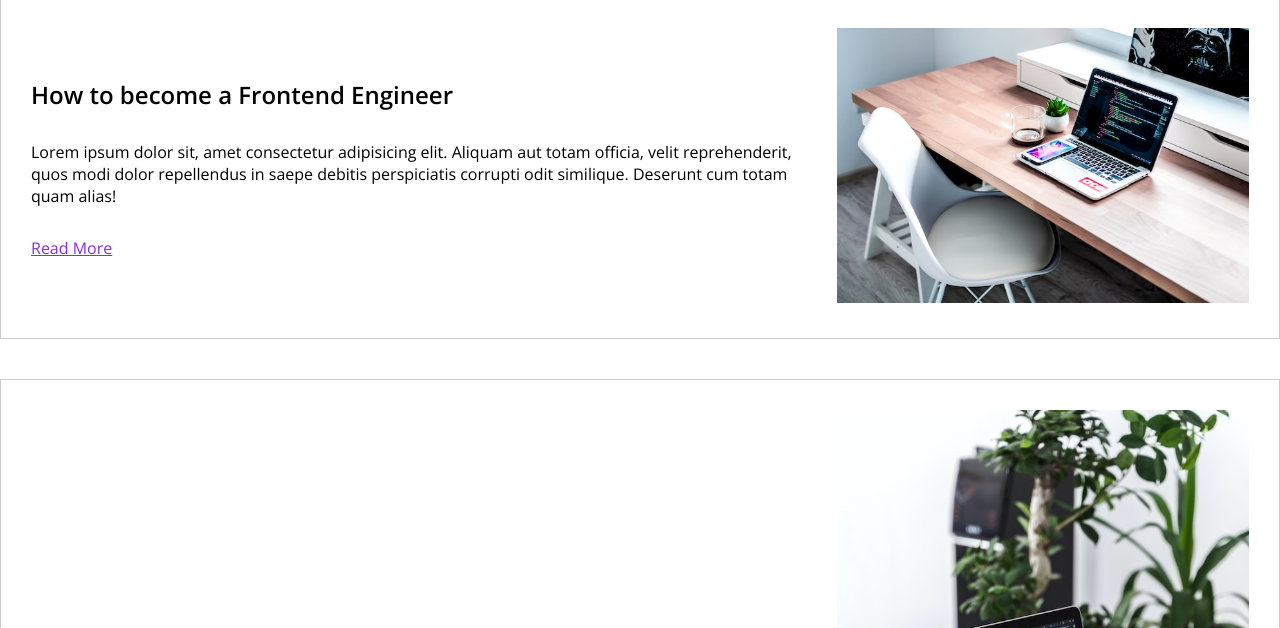
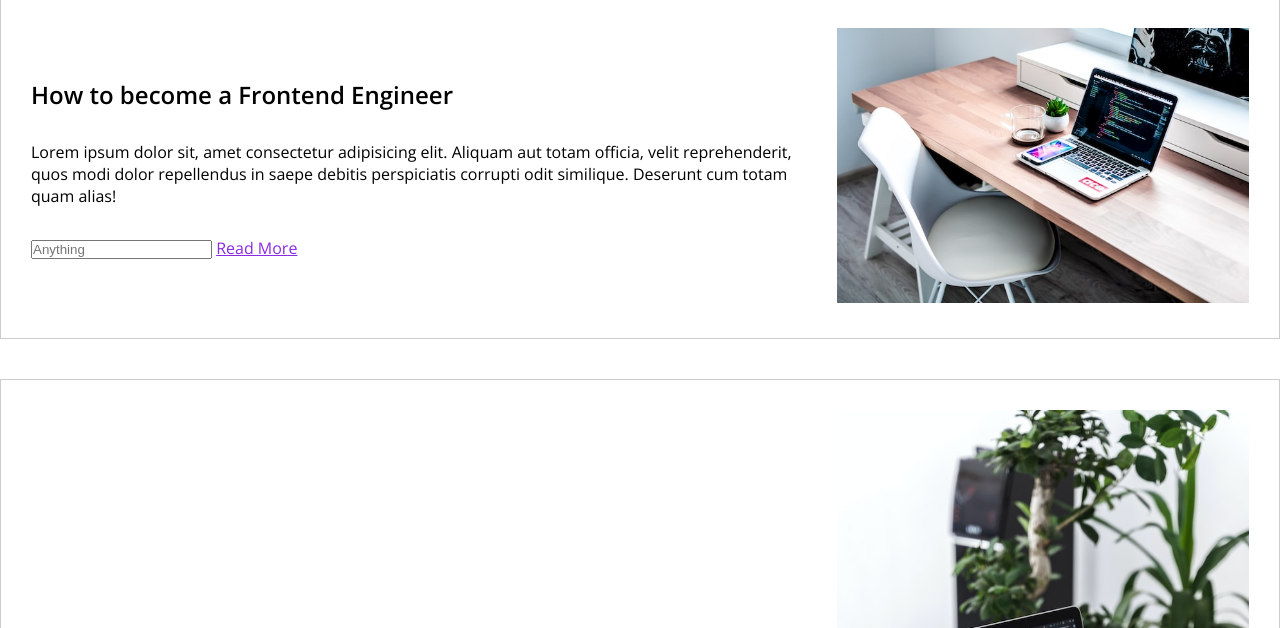
Before and after one commit to hulkarsharif/blog--website, a plain HTML site: page index.html in a window 1280 px wide. Shown: the part 146-774 px from the top of the page. Drawn offline with nearby package versions, Linux system fonts and the light colour scheme.

Commit message:
Add some input

```diff
--- a/index.html
+++ b/index.html
@@ -31,6 +31,7 @@
                                 in saepe debitis perspiciatis corrupti odit
                                 similique. Deserunt cum totam quam alias!
                             </p>
+                            <input type="text" placeholder="Anything" />
                             <a href="https://www.w3schools.com" target="_blank"
                                 >Read More</a
                             >
```
